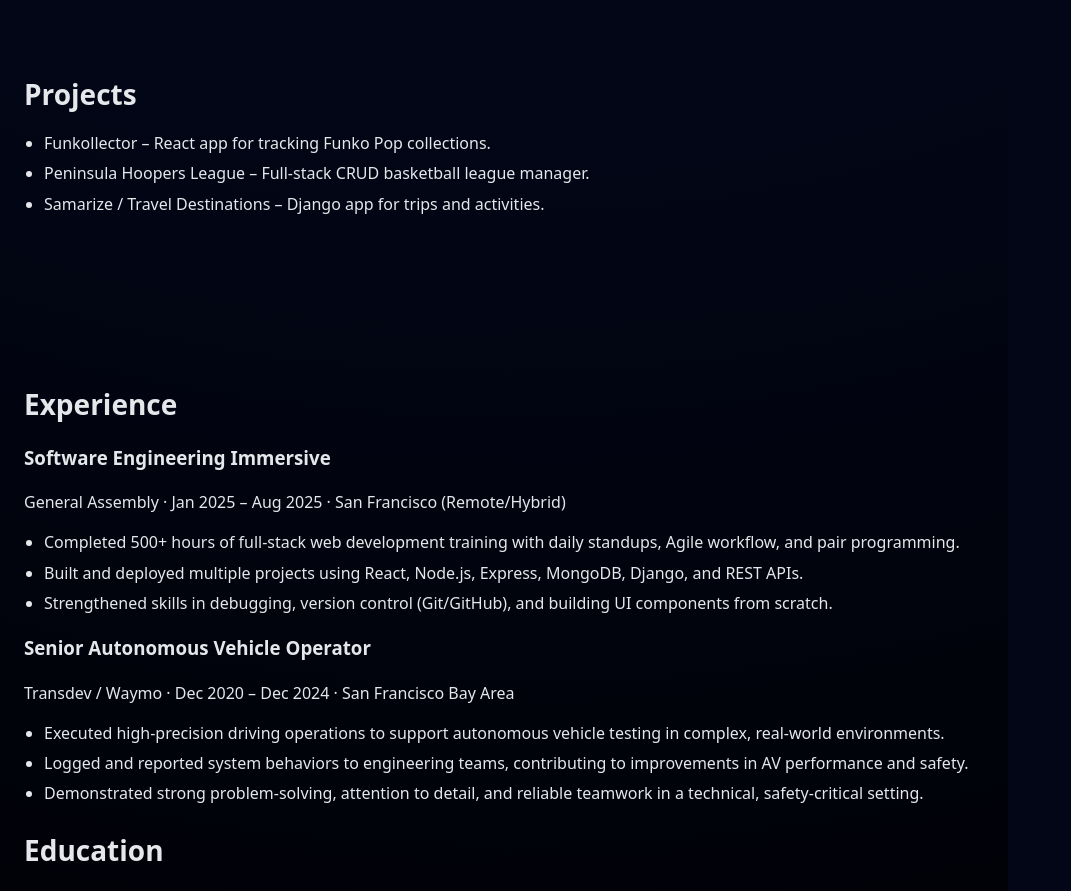
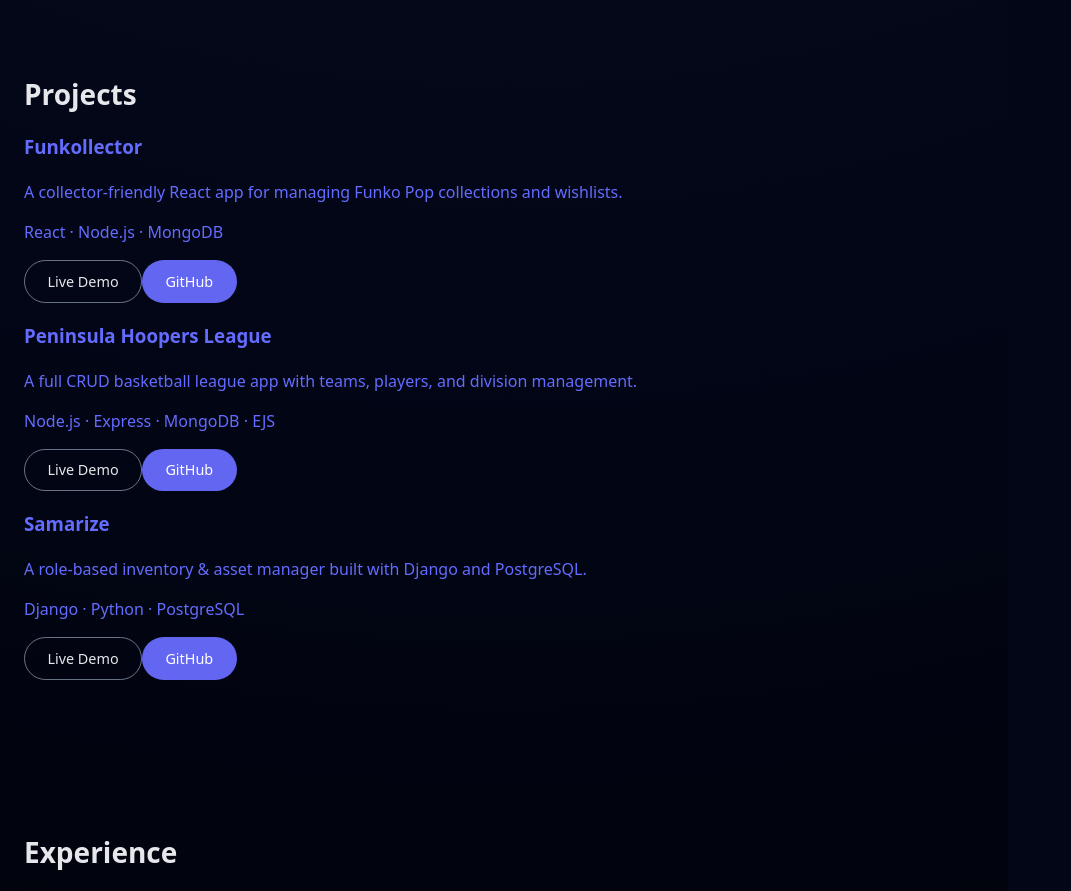
Before and after one commit to MarcoPhilip/my-portfolio, a React (Vite) app: page / in a window 1280 px wide. Shown: the part 1300-2191 px from the top of the page, without its empty margins (0-1071 px from the left). Built offline with nearby package versions, Linux system fonts and the light colour scheme.

Commit message:
project section changed and made clickable to direct viewer to see my prev pjoects

```diff
--- a/src/App.jsx
+++ b/src/App.jsx
@@ -81,11 +81,58 @@
         <section id="projects" className="section">
           <div className="section-inner">
             <h2>Projects</h2>
-            <ul>
-              <li>Funkollector – React app for tracking Funko Pop collections.</li>
-              <li>Peninsula Hoopers League – Full-stack CRUD basketball league manager.</li>
-              <li>Samarize / Travel Destinations – Django app for trips and activities.</li>
-            </ul>
+
+            <div className="projects-grid">
+
+              {/* Funkollector */}
+              <a
+                href="https://react-funkollector-front-end.vercel.app/"
+                target="_blank"
+                rel="noreferrer"
+                className="project-card"
+              >
+                <h3>Funkollector</h3>
+                <p>A collector-friendly React app for managing Funko Pop collections and wishlists.</p>
+                <p className="meta">React · Node.js · MongoDB</p>
+                <div className="project-links">
+                  <span className="btn ghost small">Live Demo</span>
+                  <span className="btn primary small">GitHub</span>
+                </div>
+              </a>
+
+              {/* PHL */}
+              <a
+                href="https://peninsula-hoopers-league-6dc6db12264c.herokuapp.com/"
+                target="_blank"
+                rel="noreferrer"
+                className="project-card"
+              >
+                <h3>Peninsula Hoopers League</h3>
+                <p>A full CRUD basketball league app with teams, players, and division management.</p>
+                <p className="meta">Node.js · Express · MongoDB · EJS</p>
+                <div className="project-links">
+                  <span className="btn ghost small">Live Demo</span>
+                  <span className="btn primary small">GitHub</span>
+                </div>
+              </a>
+
+              {/* Samarize */}
+              <a
+                href="https://sam-arize-3103ffa01ce3.herokuapp.com/"
+                target="_blank"
+                rel="noreferrer"
+                className="project-card"
+              >
+                <h3>Samarize</h3>
+                <p>A role-based inventory & asset manager built with Django and PostgreSQL.</p>
+                <p className="meta">Django · Python · PostgreSQL</p>
+                <div className="project-links">
+                  <span className="btn ghost small">Live Demo</span>
+                  <span className="btn primary small">GitHub</span>
+                </div>
+              </a>
+
+            </div>
           </div>
         </section>
 
```
